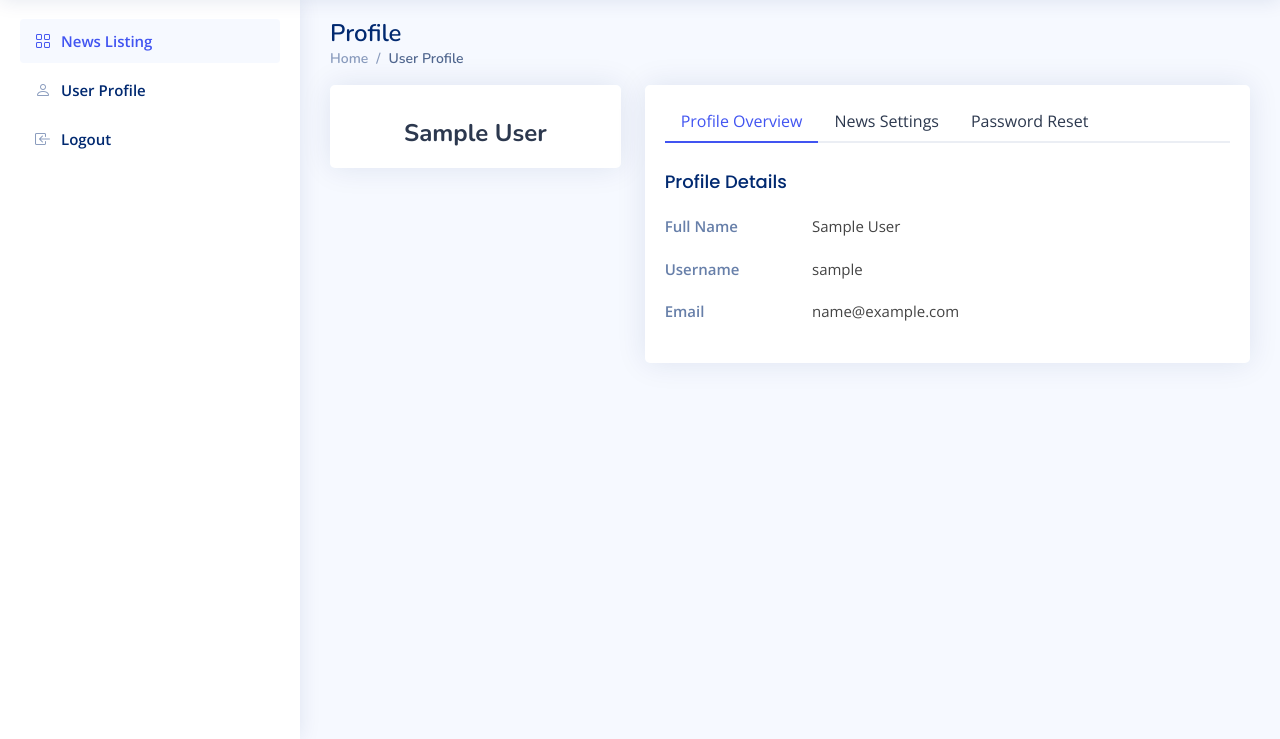
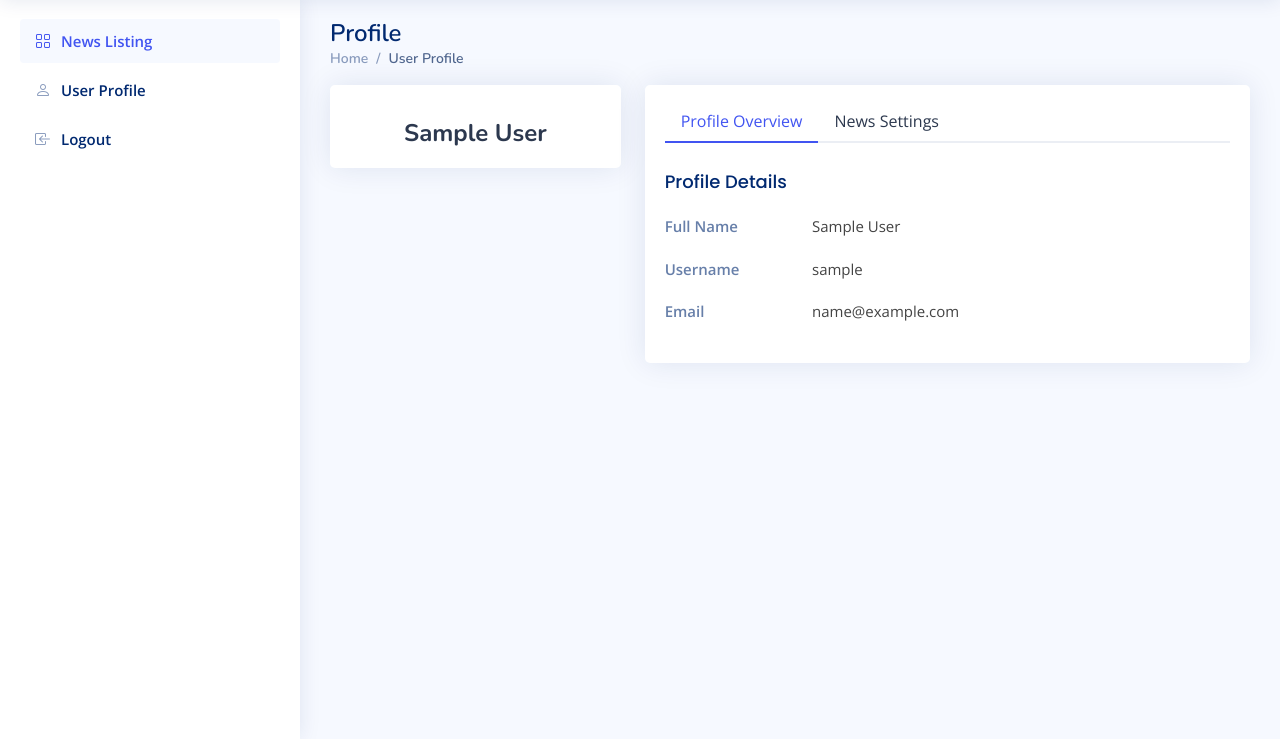
Before and after one commit to minhajme/newsworks, a Django app: page /accounts/profile/ in a window 1280 px wide. Shown: the part 61-800 px from the top of the page. Run offline with Django 3.2, Linux system fonts and the light colour scheme; the visitor is signed in with stand-in values (Sample User, id 1); some libraries are stand-ins or nearby versions.

Commit message:
in-profile password reset discontinued

```diff
--- a/webapp/templates/default/webapp/userprofile.html
+++ b/webapp/templates/default/webapp/userprofile.html
@@ -43,12 +43,6 @@
                                 <li class="nav-item">
                                     <button class="nav-link" data-bs-toggle="tab" data-bs-target="#profile-settings">
                                         News Settings
-                                    </button>
-                                </li>
-
-                                <li class="nav-item">
-                                    <button class="nav-link" data-bs-toggle="tab"
-                                            data-bs-target="#profile-change-password">Password Reset
                                     </button>
                                 </li>
 
@@ -122,44 +116,6 @@
 
                                 </div>
 
-                                <div class="tab-pane fade pt-3" id="profile-change-password">
-                                    <!-- Change Password Form -->
-                                    <form>
-
-                                        <div class="row mb-3">
-                                            <label for="currentPassword" class="col-md-4 col-lg-3 col-form-label">Current
-                                                Password</label>
-                                            <div class="col-md-8 col-lg-9">
-                                                <input name="password" type="password" class="form-control"
-                                                       id="currentPassword">
-                                            </div>
-                                        </div>
-
-                                        <div class="row mb-3">
-                                            <label for="newPassword" class="col-md-4 col-lg-3 col-form-label">New
-                                                Password</label>
-                                            <div class="col-md-8 col-lg-9">
-                                                <input name="newpassword" type="password" class="form-control"
-                                                       id="newPassword">
-                                            </div>
-                                        </div>
-
-                                        <div class="row mb-3">
-                                            <label for="renewPassword" class="col-md-4 col-lg-3 col-form-label">Re-enter
-                                                New Password</label>
-                                            <div class="col-md-8 col-lg-9">
-                                                <input name="renewpassword" type="password" class="form-control"
-                                                       id="renewPassword">
-                                            </div>
-                                        </div>
-
-                                        <div class="text-center">
-                                            <button type="submit" class="btn btn-primary">Change Password</button>
-                                        </div>
-                                    </form><!-- End Change Password Form -->
-
-                                </div>
-
                             </div><!-- End Bordered Tabs -->
 
                         </div>
```
Also changed, not shown: webapp/views.py (line endings or trailing spaces).
